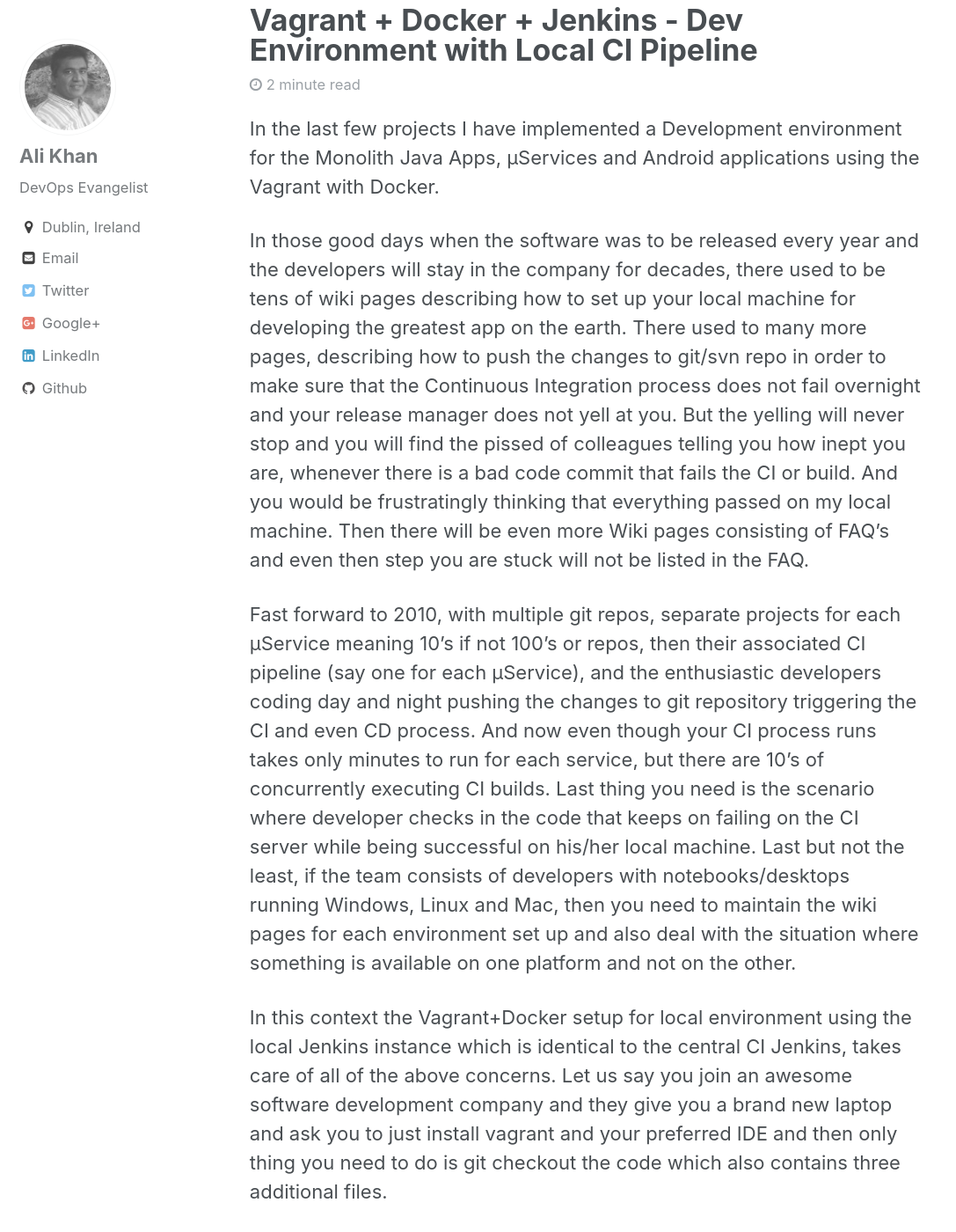
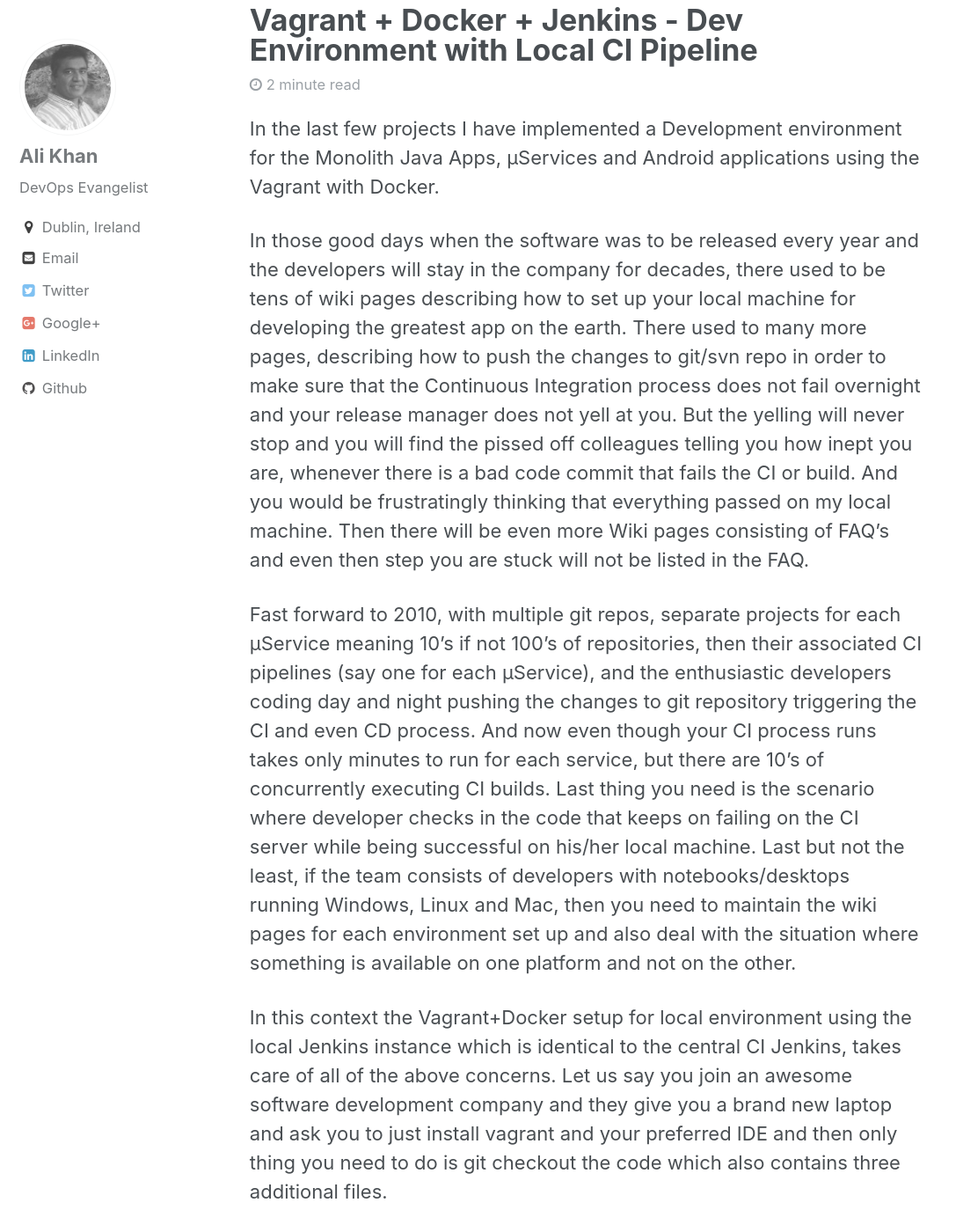
Before and after one commit to khanali21/khanali21.github.io, a Jekyll site: the page built from _posts/2017-01-07-vagrant-docker-jenkins-local-pipeline.md, in a window 1280 px wide and 1400 px high, scrolled down 529 px. Shown: the whole window at 88% size, without its empty margins (0-1087 px from the left). Built offline with Jekyll 4.4.1, drawn with Linux system fonts in a browser that asks for light colours; comment, search, counter and statistics services are not loaded; some of the changed text lies outside the part shown.

```diff
--- a/_posts/2017-01-07-vagrant-docker-jenkins-local-pipeline.md
+++ b/_posts/2017-01-07-vagrant-docker-jenkins-local-pipeline.md
@@ -12,9 +12,9 @@
 
 In the last few projects I have implemented a Development environment for the Monolith Java Apps, µServices and Android applications using the Vagrant with Docker.
 
-In those good days when the software was to be released every year and the developers will stay in the company for decades, there used to be tens of wiki pages describing how to set up your local machine for developing the greatest app on the earth. There used to many more pages, describing how to push the changes to git/svn repo in order to make sure that the Continuous Integration process does not fail overnight and your release manager does not yell at you. But the yelling will never stop and you will find the pissed of colleagues telling you how inept you are, whenever there is a bad code commit that fails the CI or build. And you would be frustratingly thinking that everything passed on my local machine. Then there will be even more Wiki pages consisting of FAQ’s and even then step you are stuck will not be listed in the FAQ.
+In those good days when the software was to be released every year and the developers will stay in the company for decades, there used to be tens of wiki pages describing how to set up your local machine for developing the greatest app on the earth. There used to many more pages, describing how to push the changes to git/svn repo in order to make sure that the Continuous Integration process does not fail overnight and your release manager does not yell at you. But the yelling will never stop and you will find the pissed off colleagues telling you how inept you are, whenever there is a bad code commit that fails the CI or build. And you would be frustratingly thinking that everything passed on my local machine. Then there will be even more Wiki pages consisting of FAQ’s and even then step you are stuck will not be listed in the FAQ.
 
-Fast forward to 2010, with multiple git repos, separate projects for each µService meaning 10’s if not 100’s or repos, then their associated CI pipeline (say one for each µService), and the enthusiastic developers coding day and night pushing the changes to git repository triggering the CI and even CD process. And now even though your CI process runs takes only minutes to run for each service, but there are 10's of concurrently executing CI builds. Last thing you need is the scenario where developer checks in the code that keeps on failing on the CI server while being successful on his/her local machine.
+Fast forward to 2010, with multiple git repos, separate projects for each µService meaning 10’s if not 100’s of repositories, then their associated CI pipelines (say one for each µService), and the enthusiastic developers coding day and night pushing the changes to git repository triggering the CI and even CD process. And now even though your CI process runs takes only minutes to run for each service, but there are 10's of concurrently executing CI builds. Last thing you need is the scenario where developer checks in the code that keeps on failing on the CI server while being successful on his/her local machine.
 Last but not the least, if the team consists of developers with notebooks/desktops running Windows, Linux and Mac, then you need to maintain the wiki pages for each environment set up and also deal with the situation where something is available on one platform and not on the other.
 
 In this context the Vagrant+Docker setup for local environment using the local Jenkins instance which is identical to the central CI Jenkins, takes care of all of the above concerns. Let us say you join an awesome software development company and they give you a brand new laptop and ask you to just install vagrant and your preferred IDE and then only thing you need to do is git checkout the code which also contains three additional files.
```
Also changed, not shown: other parts of _posts/2017-01-07-vagrant-docker-jenkins-local-pipeline.md (+2 -2 lines).
